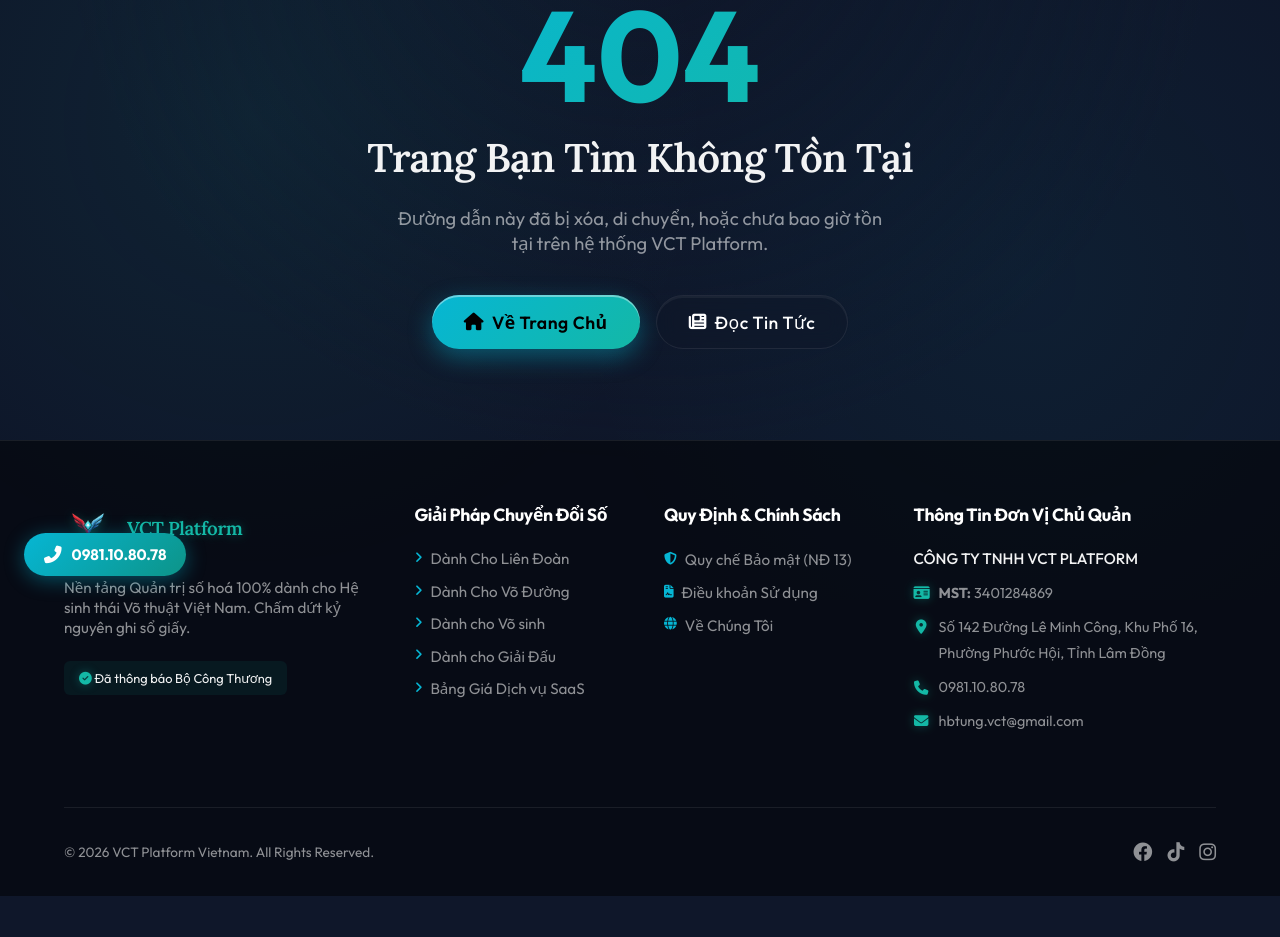
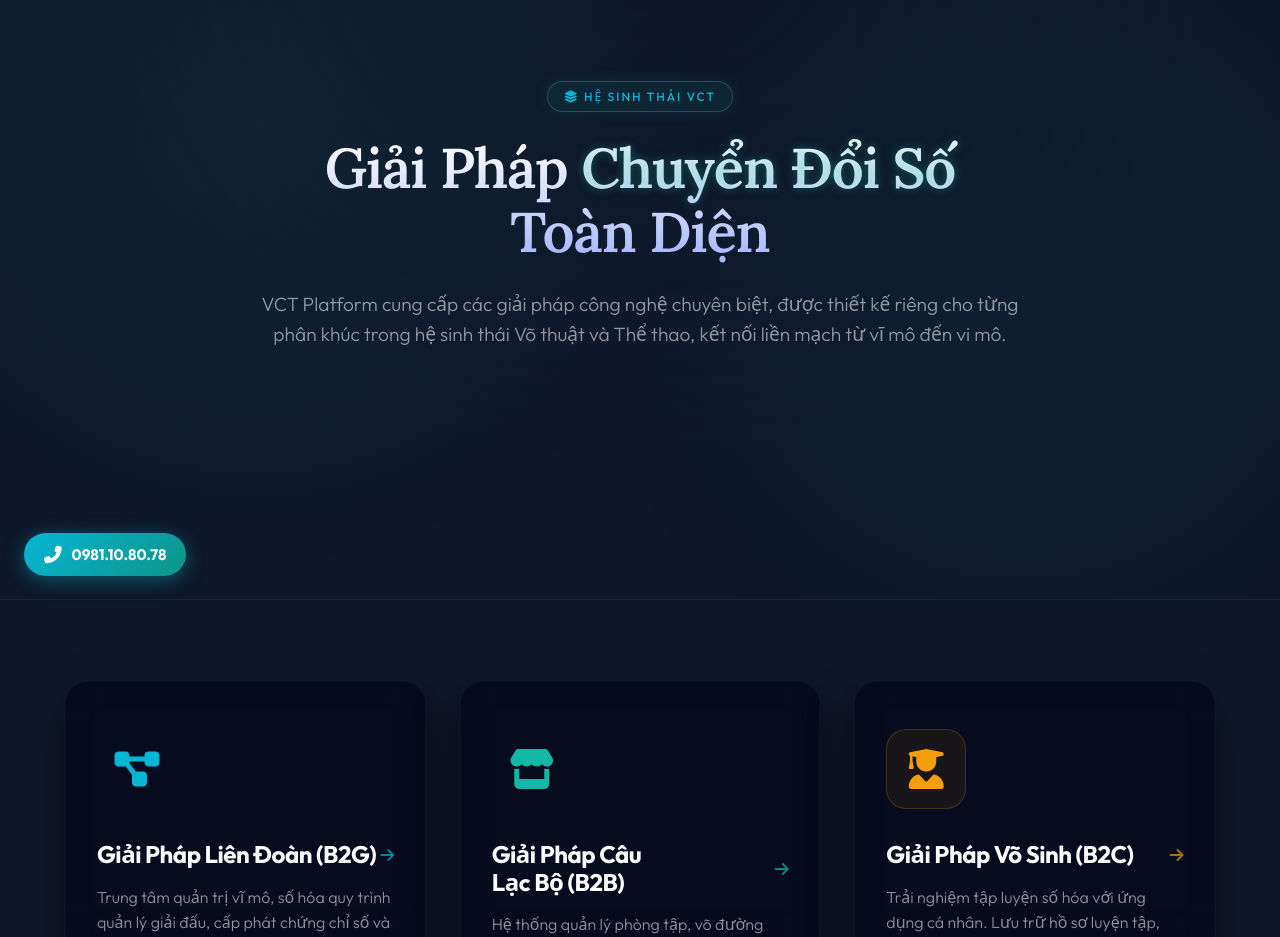
Before and after one commit to VCT-PLATFORM/vct-web-react, a React (Vite) app: page /giai-phap in a window 1280 px wide. Shown: the part 200-1137 px from the top of the page. Before the commit the page ends 1096 px from the top, so only its background shows below. Built offline with nearby package versions, Linux system fonts and the light colour scheme.

Commit message:
feat: Add Solutions Hub page at /giai-phap

```diff
--- a/src/App.tsx
+++ b/src/App.tsx
@@ -9,6 +9,7 @@ import SolutionLienDoan from './pages/SolutionLienDoan';
 import SolutionCauLacBo from './pages/SolutionCauLacBo';
 import SolutionVoSinh from './pages/SolutionVoSinh';
 import SolutionGiaiDau from './pages/SolutionGiaiDau';
+import Solutions from './pages/Solutions';
 import Pricing from './pages/Pricing';
 import News from './pages/News';
 import PrivacyPolicy from './pages/PrivacyPolicy';
@@ -63,6 +64,7 @@ const App: React.FC = () => {
       <Routes>
         <Route path="/" element={<Home />} />
         <Route path="/ve-chung-toi" element={<AboutUs />} />
+        <Route path="/giai-phap" element={<Solutions />} />
         <Route path="/giai-phap/lien-doan" element={<SolutionLienDoan />} />
         <Route path="/giai-phap/cau-lac-bo" element={<SolutionCauLacBo />} />
         <Route path="/giai-phap/vo-sinh" element={<SolutionVoSinh />} />
--- a/src/components/Navbar.tsx
+++ b/src/components/Navbar.tsx
@@ -16,12 +16,10 @@ const Navbar: React.FC = () => {
   }, []);
 
   // Close mobile menu on route change
-  const prevPathname = React.useRef(location.pathname);
-  if (prevPathname.current !== location.pathname) {
-    prevPathname.current = location.pathname;
+  useEffect(() => {
     if (isMobileMenuOpen) setIsMobileMenuOpen(false);
     if (isMobileDropdownOpen) setIsMobileDropdownOpen(false);
-  }
+  }, [location.pathname]);
 
   const changeLanguage = (lng: string) => {
     i18n.changeLanguage(lng);
@@ -77,10 +75,15 @@ const Navbar: React.FC = () => {
           <div className={`nav-links${isMobileMenuOpen ? ' show' : ''}`}>
             <Link to="/">{t('nav_home')}</Link>
             <div className={`nav-dropdown${isMobileDropdownOpen ? ' mobile-open' : ''}`}>
-              <a href="#" className="dropdown-toggle" aria-haspopup="true" aria-expanded={isMobileDropdownOpen} style={{display:'flex',alignItems:'center',gap:'6px'}}
-                onClick={(e) => { e.preventDefault(); setIsMobileDropdownOpen(!isMobileDropdownOpen); }}>
+              <Link to="/giai-phap" className="dropdown-toggle" aria-haspopup="true" aria-expanded={isMobileDropdownOpen} style={{display:'flex',alignItems:'center',gap:'6px'}}
+                onClick={(e) => {
+                  if (window.innerWidth <= 768) {
+                    e.preventDefault();
+                    setIsMobileDropdownOpen(!isMobileDropdownOpen);
+                  }
+                }}>
                 <span>{t('nav_solutions')}</span> <i className="fas fa-chevron-down" style={{fontSize:'0.8rem'}}></i>
-              </a>
+              </Link>
               <div className="dropdown-menu">
                 <Link to="/giai-phap/lien-doan" className="dropdown-item"><i className="fas fa-sitemap"></i> <span>{t('nav_b2g')}</span></Link>
                 <Link to="/giai-phap/cau-lac-bo" className="dropdown-item"><i className="fas fa-store"></i> <span>{t('nav_b2b')}</span></Link>
--- /dev/null
+++ b/src/pages/Solutions.tsx
@@ -0,0 +1,153 @@
+import React, { useEffect } from 'react';
+import { Link } from 'react-router-dom';
+
+const Solutions: React.FC = () => {
+  useEffect(() => {
+    document.title = "Hệ Sinh Thái Giải Pháp | VCT Platform";
+
+    // Reveal animation logic
+    const observer = new IntersectionObserver(
+      entries => entries.forEach(e => {
+        if (e.isIntersecting) {
+          e.target.classList.add('active');
+        }
+      }),
+      { threshold: 0.1 }
+    );
+
+    const elements = document.querySelectorAll('.reveal');
+    elements.forEach(el => observer.observe(el));
+
+    return () => observer.disconnect();
+  }, []);
+
+  const solutions = [
+    {
+      to: "/giai-phap/lien-doan",
+      icon: "fa-project-diagram",
+      title: "Giải Pháp Liên Đoàn (B2G)",
+      desc: "Trung tâm quản trị vĩ mô, số hóa quy trình quản lý giải đấu, cấp phát chứng chỉ số và quản lý hội viên cấp tỉnh/thành phố, quốc gia.",
+      color: "var(--cyan-accent)"
+    },
+    {
+      to: "/giai-phap/cau-lac-bo",
+      icon: "fa-store",
+      title: "Giải Pháp Câu Lạc Bộ (B2B)",
+      desc: "Hệ thống quản lý phòng tập, võ đường toàn diện từ điểm danh, thu chi học phí đến đánh giá chất lượng võ sinh tự động.",
+      color: "var(--accent-primary)"
+    },
+    {
+      to: "/giai-phap/vo-sinh",
+      icon: "fa-user-graduate",
+      title: "Giải Pháp Võ Sinh (B2C)",
+      desc: "Trải nghiệm tập luyện số hóa với ứng dụng cá nhân. Lưu trữ hồ sơ luyện tập, chứng chỉ và kết nối trực tiếp với huấn luyện viên.",
+      color: "#f59e0b" // target color
+    },
+    {
+      to: "/giai-phap/giai-dau",
+      icon: "fa-trophy",
+      title: "Giải Pháp Giải Đấu (B2B2C)",
+      desc: "Công cụ tổ chức giải pháp chuyên nghiệp, từ bốc thăm lịch thi đấu, quản lý trọng tài đến trực tiếp kết quả theo thời gian thực.",
+      color: "#ef4444" // target color
+    }
+  ];
+
+  return (
+    <div className="solutions-hub">
+      {/* Hero Section */}
+      <header className="hero relative text-center" style={{ padding: '160px 0 80px 0', borderBottom: '1px solid rgba(255,255,255,0.05)' }}>
+        <div className="container relative z-10 reveal">
+          <span className="module-badge" style={{ marginBottom: '1.5rem', display: 'inline-block' }}>
+            <i className="fas fa-layer-group"></i> Hệ Sinh Thái VCT
+          </span>
+          <h1 className="title-serif text-chrome" style={{ fontSize: '3.5rem', marginBottom: '1.5rem' }}>
+            Giải Pháp <span className="text-accent">Chuyển Đổi Số</span><br />Toàn Diện
+          </h1>
+          <p className="text-muted-delicate" style={{ maxWidth: '800px', margin: '0 auto 3rem auto', fontSize: '1.2rem', lineHeight: 1.6 }}>
+            VCT Platform cung cấp các giải pháp công nghệ chuyên biệt, được thiết kế riêng cho từng phân khúc trong hệ sinh thái Võ thuật và Thể thao, kết nối liền mạch từ vĩ mô đến vi mô.
+          </p>
+        </div>
+      </header>
+
+      {/* Solutions Grid */}
+      <section style={{ padding: '80px 0 120px 0' }}>
+        <div className="container">
+          <div className="grid reveal" style={{ display: 'grid', gridTemplateColumns: 'repeat(auto-fit, minmax(320px, 1fr))', gap: '2rem' }}>
+            {solutions.map((item, index) => (
+              <Link
+                to={item.to}
+                key={index}
+                className="solution-card feature-glass-wrap"
+                style={{
+                  display: 'flex',
+                  flexDirection: 'column',
+                  padding: '3rem 2rem',
+                  textDecoration: 'none',
+                  transition: 'all 0.4s ease',
+                  border: '1px solid rgba(255,255,255,0.05)',
+                  position: 'relative',
+                  overflow: 'hidden'
+                }}
+                onMouseEnter={(e) => {
+                  e.currentTarget.style.transform = 'translateY(-10px)';
+                  e.currentTarget.style.borderColor = item.color;
+                  e.currentTarget.style.boxShadow = `0 15px 30px rgba(0,0,0,0.5), 0 0 20px ${item.color}30`;
+                }}
+                onMouseLeave={(e) => {
+                  e.currentTarget.style.transform = 'translateY(0)';
+                  e.currentTarget.style.borderColor = 'rgba(255,255,255,0.05)';
+                  e.currentTarget.style.boxShadow = 'none';
+                }}
+              >
+                <div style={{
+                  width: '80px',
+                  height: '80px',
+                  borderRadius: '20px',
+                  background: `${item.color}15`,
+                  display: 'flex',
+                  alignItems: 'center',
+                  justifyContent: 'center',
+                  marginBottom: '2rem',
+                  fontSize: '2.5rem',
+                  color: item.color,
+                  border: `1px solid ${item.color}30`
+                }}>
+                  <i className={`fas ${item.icon}`}></i>
+                </div>
+                <h3 style={{ color: '#fff', fontSize: '1.5rem', marginBottom: '1rem', display: 'flex', justifyContent: 'space-between', alignItems: 'center' }}>
+                  {item.title}
+                  <i className="fas fa-arrow-right" style={{ fontSize: '1rem', color: item.color, opacity: 0.7 }}></i>
+                </h3>
+                <p className="text-muted-delicate" style={{ fontSize: '1rem', lineHeight: 1.6, flexGrow: 1 }}>
+                  {item.desc}
+                </p>
+              </Link>
+            ))}
+          </div>
+        </div>
+      </section>
+
+      {/* CTA Section */}
+      <section style={{ padding: '80px 0', background: 'linear-gradient(180deg, transparent 0%, rgba(13,148,136,0.05) 100%)', textAlign: 'center' }}>
+        <div className="container reveal">
+          <h2 className="title-serif text-chrome" style={{ fontSize: '2.2rem', marginBottom: '15px' }}>
+            Bạn chưa biết chọn giải pháp nào?
+          </h2>
+          <p className="text-muted-delicate" style={{ maxWidth: '600px', margin: '0 auto 2.5rem auto' }}>
+            Hãy để chuyên gia của chúng tôi tư vấn chi tiết giáp pháp phù hợp nhất với mô hình hoạt động của bạn.
+          </p>
+          <div style={{ display: 'flex', justifyContent: 'center', gap: '15px', flexWrap: 'wrap' }}>
+            <Link to="/ve-chung-toi" className="btn btn-outline" style={{ padding: '12px 30px' }}>
+              <i className="fas fa-info-circle" style={{ marginRight: '8px' }}></i> Tìm Hiểu Thêm
+            </Link>
+            <Link to="/bang-gia" className="btn btn-primary" style={{ padding: '12px 30px' }}>
+              <i className="fas fa-credit-card" style={{ marginRight: '8px' }}></i> Xem Bảng Giá
+            </Link>
+          </div>
+        </div>
+      </section>
+    </div>
+  );
+};
+
+export default Solutions;
```
